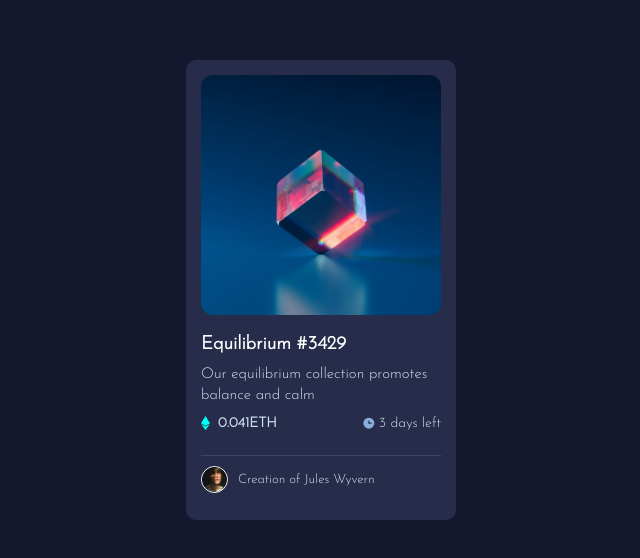
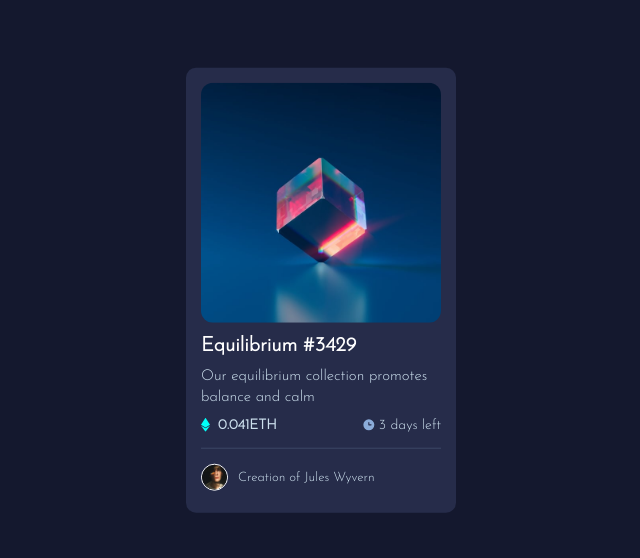
Before and after one commit to Itachidorri/nft-preview-card-component, a plain HTML site: page index.html in a window 1280 px wide. Shown: the part 110-668 px from the top of the page, without its empty margins (319-959 px from the left). Drawn offline with Linux system fonts and the light colour scheme.

Commit message:
Refining code from feedback of generous slack community.

```diff
--- a/css/main.css
+++ b/css/main.css
@@ -4,9 +4,10 @@ body{
   background-color: rgb(20, 24, 46);
 }
 
-h3{
+h1{
   color: white;
   margin-bottom: 0px;
+  font-size: 20px;
 }
 
 p {
@@ -73,8 +74,7 @@ li::before{
 */
 
 .container{
-  width: 240px;
-  height: 430px;
+  max-width: 240px;
   background-color: rgb(38, 44, 74);
   border-radius: 10px;
   padding: 15px;
@@ -85,7 +85,6 @@ li::before{
 }
 
 .picture{
- height: 56%;
  position: relative;
  border-radius: 5%;
 }
@@ -125,9 +124,8 @@ li::before{
 }
 
 .content{
-  height: 28%;
   border-bottom: 1px rgb(59, 71, 102) solid;
-  padding-bottom: 0px;
+  padding-bottom: 30px;
 }
 
 .pp{
@@ -150,5 +148,5 @@ li::before{
 }
 
 .card-footer{
-  margin-top: 10px;
+  margin-top: 15px;
 }
--- a/index.html
+++ b/index.html
@@ -20,7 +20,7 @@
       </div>
 
       <div class="content">
-        <h3 class="hover">Equilibrium #3429</h3>
+        <h1 class="hover">Equilibrium #3429</h1>
         <p>Our equilibrium collection promotes balance and calm</p>
 
         <ul>
```
